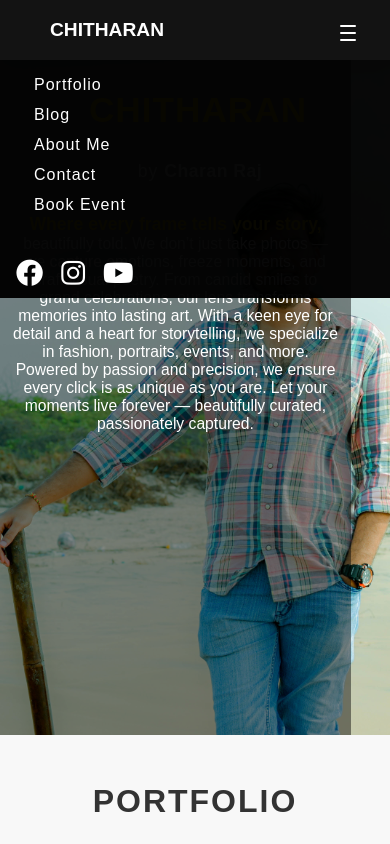
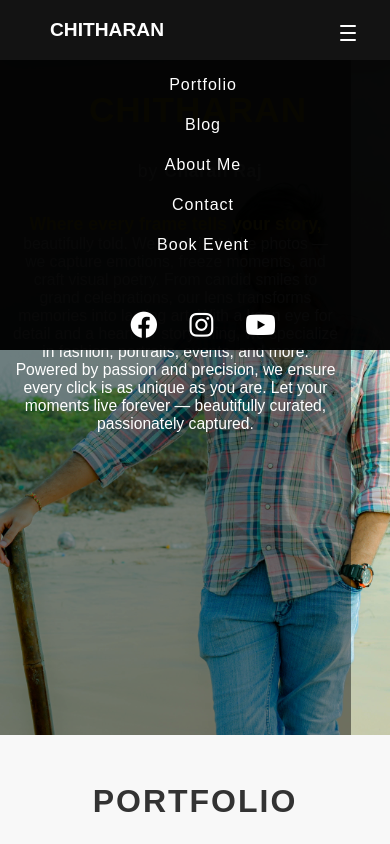
Before and after one commit to CharanRajKolagani/BPwebsite, a plain HTML site: page index.html in a window 390 px wide. Both pictures are taken after a click on the button "Toggle menu". Shown: the top 844 px of the page. Drawn offline with nearby package versions, Linux system fonts and the light colour scheme; a web font is replaced by a local one.

Commit message:
newversion

```diff
--- a/index.html
+++ b/index.html
@@ -145,9 +145,9 @@ Let your moments live forever — beautifully curated, passionately captured.
     <footer>
         <p>&copy; 2025 CHITHARAN | All Rights Reserved</p>
     </footer>
-</body>
-</html>
+
     <script>
+    document.addEventListener('DOMContentLoaded', function() {
         const menuToggle = document.querySelector('.menu-toggle');
         const headerMenu = document.querySelector('.header-menu');
         menuToggle.onclick = function() {
@@ -156,4 +156,13 @@ menuToggle.onclick = function() {
         headerMenu.querySelectorAll('a').forEach(link => {
             link.onclick = () => headerMenu.classList.remove('active');
         });
+        // Initialize AOS (Animate On Scroll)
+        AOS.init({
+            duration: 200, // Animation duration
+            easing: "ease-in-out", // Smooth effect
+            once: true // Only animate once
+        });
+    });
     </script>
+</body>
+</html>
--- a/styles.css
+++ b/styles.css
@@ -478,26 +478,38 @@ footer {
 
 @media (max-width: 800px) {
     .header-menu {
+        display: none;
         flex-direction: column;
-        align-items: flex-start;
+        align-items: center;      /* Center all children */
         width: 100%;
         background: rgba(0,0,0,0.97);
         position: absolute;
-        top: 80px; /* adjust to your header height */
+        top: 60px;
         left: 0;
-        padding: 16px 0 8px 16px;
+        padding: 16px 0 8px 0;   /* No left padding */
         z-index: 999;
+    }
+    .header-menu.active {
+        display: flex;
     }
     nav ul {
         flex-direction: column;
-        gap: 12px;
+        align-items: center;
+        justify-content: center;
+        gap: 22px;
         width: 100%;
+        margin: 0;
+        padding: 0;
+    }
+    nav ul li {
+        width: 100%;
+        text-align: center;
     }
     .social-icons {
-        margin-top: 12px;
-        gap: 18px;
+        justify-content: center;
         width: 100%;
-        justify-content: flex-start;
+        margin-top: 24px;
+        gap: 32px;
     }
 }
 
@@ -531,7 +543,6 @@ footer {
     }
       .header-menu {
         flex-direction: column;
-        align-items: flex-start;
         width: 100%;
         background: rgba(0,0,0,0.97);
         position: absolute;
```
Also changed, not shown: script.js (+1 -6 lines). Lines whose indentation alone changed are shown as unchanged.
